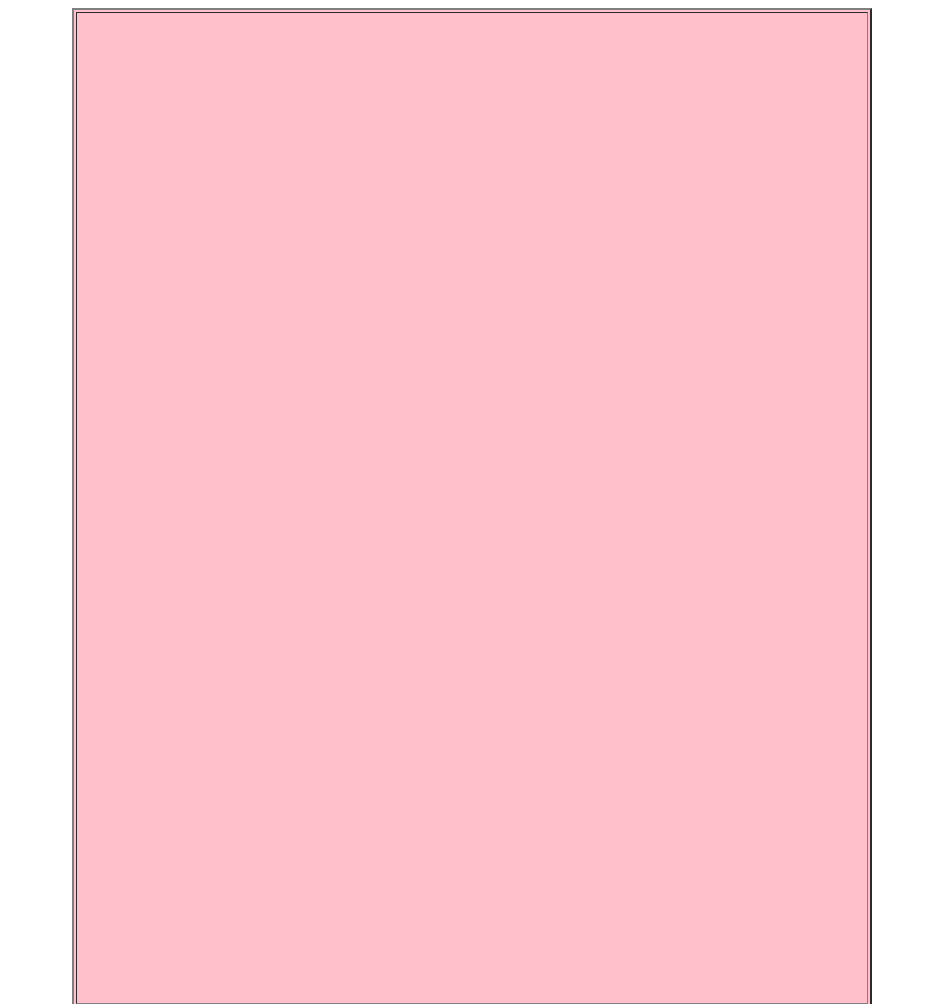
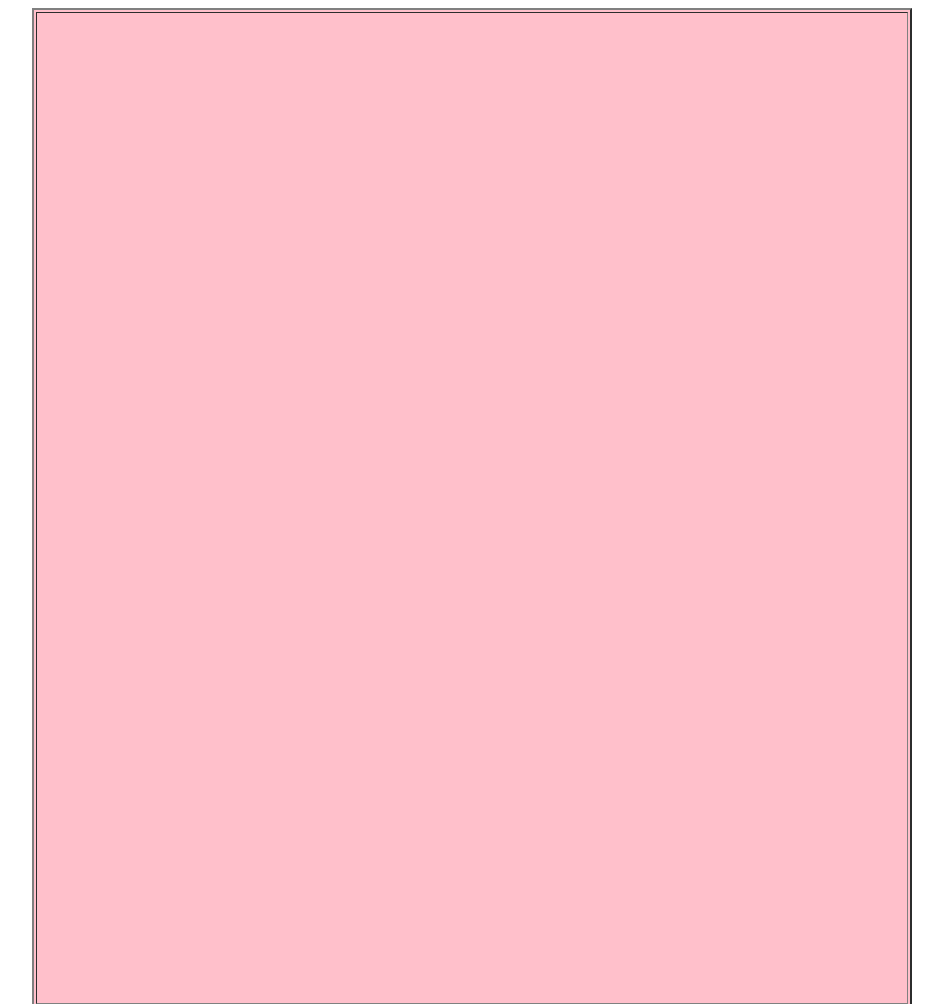
Before and after one commit to aliraffay/fgufg, a plain HTML site: page index.html in a window 1280 px wide. Shown: the top 1004 px of the page, without its empty margins (168-1111 px from the left). Drawn offline with Linux system fonts and the light colour scheme.

Commit message:
Update index.html

```diff
--- a/index.html
+++ b/index.html
@@ -1 +1 @@
-<table align=center border=2 width=800 height=1000 bgcolor=pink><tr><td></td></tr></table>
+<table align=center border=2 width=880 height=1000 bgcolor=pink><tr><td></td></tr></table>
```
